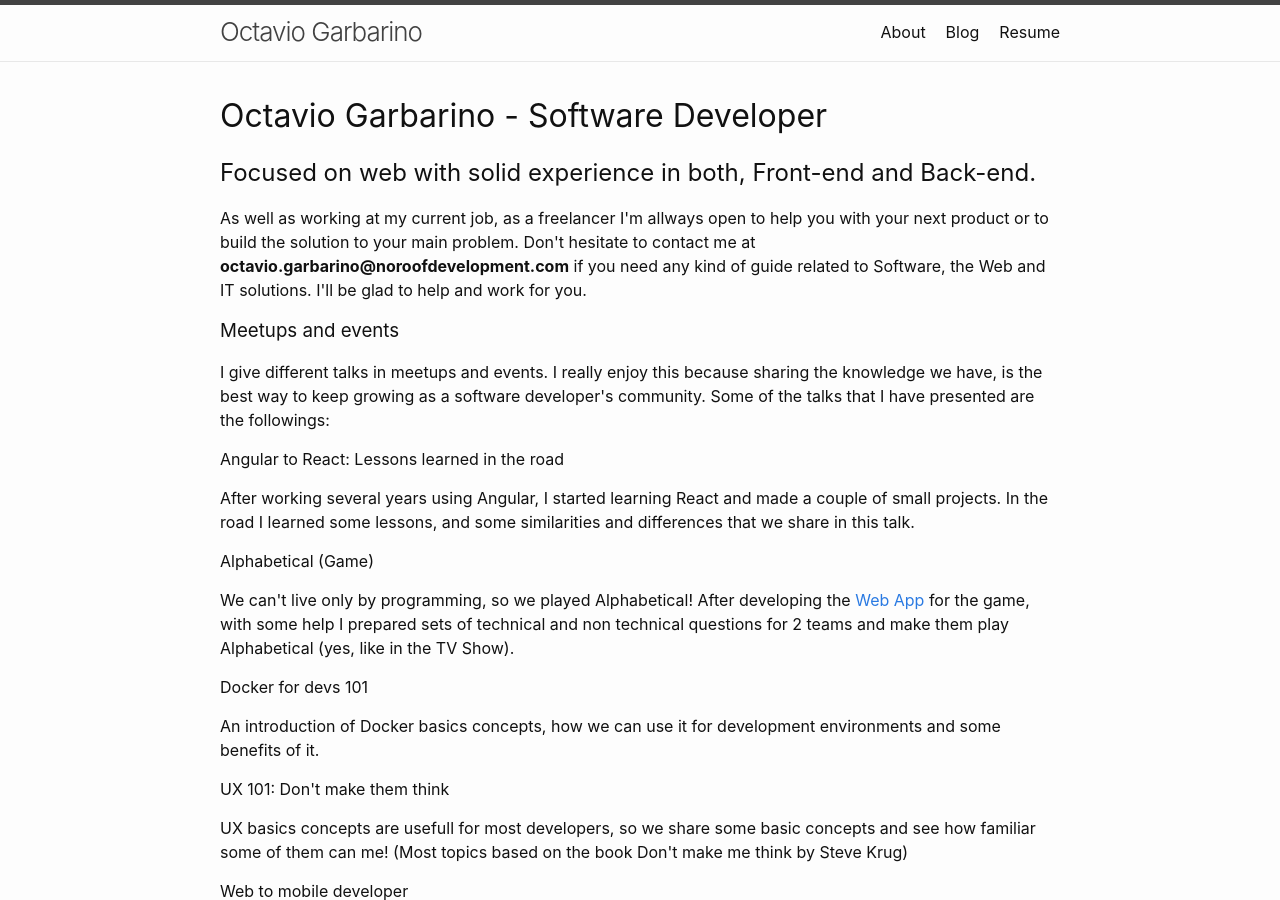
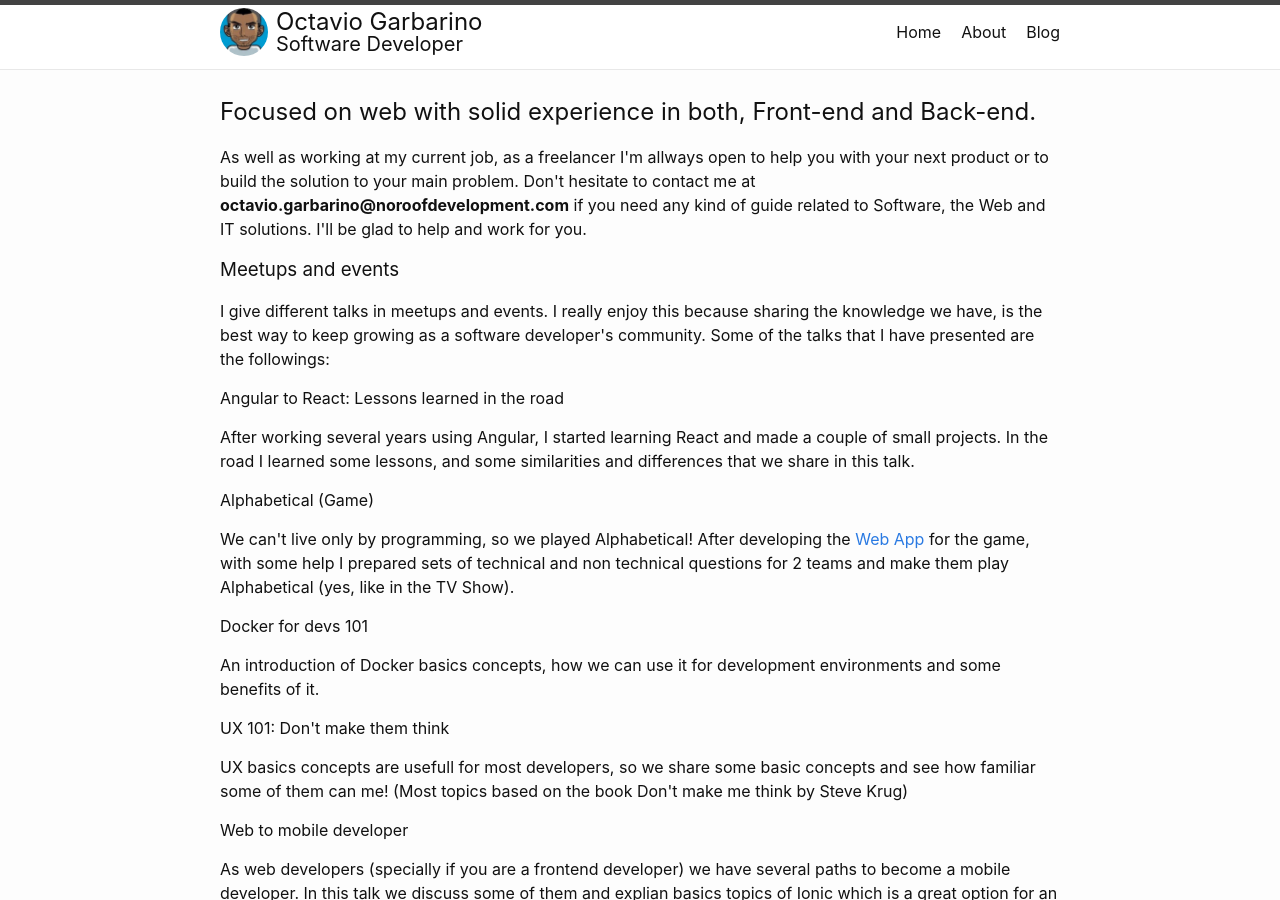
Before and after one commit to octaviogarbet/octaviogarbet.github.io, a Jekyll site: the page built from index.html, in a window 1280 px wide and 900 px high. Built offline with Jekyll 4.4.1, drawn with Linux system fonts in a browser that asks for light colours.

Commit message:
fixed header added

```diff
--- a/_config.yml
+++ b/_config.yml
@@ -17,6 +17,7 @@ defaults:
     values:
       layout: "default_minima"
 title: Octavio Garbarino
+subtitle: Software Developer
 Author: Octavio Garbarino
 email: your-email@example.com
 description: >- # this means to ignore newlines until "baseurl:"
--- a/_includes/head.html
+++ b/_includes/head.html
@@ -2,6 +2,7 @@
   <meta charset="utf-8">
   <meta http-equiv="X-UA-Compatible" content="IE=edge">
   <meta name="viewport" content="width=device-width, initial-scale=1">
+  <title>{{ page.title }} - {{ page.subtitle }}</title>
   <link rel="shortcut icon" href="https://oti.noroofdevelopment.com/favicon.ico" />
   {%- seo -%}
   <link rel="stylesheet" href="{{ "/assets/main.css" | relative_url }}">
--- a/_includes/header.html
+++ b/_includes/header.html
@@ -3,7 +3,15 @@
   <div class="wrapper">
     {%- assign default_paths = site.pages | map: "path" -%}
     {%- assign page_paths = site.header_pages | default: default_paths -%}
-    <a class="site-title" rel="author" href="{{ "/" | relative_url }}">{{ site.title | escape }}</a>
+    <div class="profile">
+      <div class="avatar">
+        <img src="https://oti.noroofdevelopment.com/favicon.ico" alt="Profile photo">
+      </div>
+      <div class="heading">
+        <h1>{{ site.title | escape }}</h1>
+        <h2>{{ site.subtitle | escape }}</h2>
+      </div>
+    </div>
 
     {%- if page_paths -%}
       <nav class="site-nav">
@@ -17,12 +25,12 @@
         </label>
 
         <div class="trigger">
-          {%- for path in page_paths -%}
-            {%- assign my_page = site.pages | where: "path", path | first -%}
-            {%- if my_page.title -%}
-            <a class="page-link" href="{{ my_page.url | relative_url }}">{{ my_page.title | escape }}</a>
+          {% for item in site.data.navigation %}
+            {%- assign my_page = item -%}
+            {%- if my_page.name -%}
+            <a class="page-link" {% if page.url == my_page.link %}class="current"{% endif %} href="{{ my_page.link | relative_url }}">{{ my_page.name | escape }}</a>
             {%- endif -%}
-          {%- endfor -%}
+          {% endfor %}
         </div>
       </nav>
     {%- endif -%}
--- a/_sass/main.scss
+++ b/_sass/main.scss
@@ -1,3 +1,5 @@
+@charset "utf-8";
+
 :root {
   --color-primary: #ff8A5B;
   --color-primary-light: #ffAA7B;
@@ -25,7 +27,7 @@ html {
 body {
   margin: 0;
   background-color: var(--color-background);
-  font-family: -apple-system, BlinkMacSystemFont, "Segoe UI", "Roboto", "Oxygen",
+  font-family: "Roboto", -apple-system, BlinkMacSystemFont, "Segoe UI", "Oxygen",
     "Ubuntu", "Cantarell", "Fira Sans", "Droid Sans", "Helvetica Neue",
     sans-serif;
   -webkit-font-smoothing: antialiased;
@@ -38,21 +40,7 @@ body {
 
 main {
   min-height: calc(100vh - 100px);
-}
-
-header {
-  min-height: 50px;
-  display: flex;
-  justify-content: space-around;
-  background-color: var(--color-header);
-  align-items: center;
-}
-
-.heading {
-  flex-grow: 0.5;
-  h1 {
-    color: var(--color-secondary);
-  }
+  margin-top: 4rem;
 }
 
 footer {
@@ -67,6 +55,53 @@ code {
     monospace;
 }
 
-.current {
-  color: green;
+
+// Define defaults for each variable.
+
+$base-font-family: -apple-system, BlinkMacSystemFont, "Segoe UI", Roboto, Helvetica, Arial, sans-serif, "Apple Color Emoji", "Segoe UI Emoji", "Segoe UI Symbol" !default;
+$base-font-size:   16px !default;
+$base-font-weight: 400 !default;
+$small-font-size:  $base-font-size * 0.875 !default;
+$base-line-height: 1.5 !default;
+
+$spacing-unit:     30px !default;
+
+$text-color:       #111 !default;
+$background-color: #fdfdfd !default;
+$brand-color:      #2a7ae2 !default;
+
+$grey-color:       #828282 !default;
+$grey-color-light: lighten($grey-color, 40%) !default;
+$grey-color-dark:  darken($grey-color, 25%) !default;
+
+$table-text-align: left !default;
+
+// Width of the content area
+$content-width:    900px !default;
+
+$on-palm:          600px !default;
+$on-laptop:        900px !default;
+
+// Use media queries like this:
+// @include media-query($on-palm) {
+//   .wrapper {
+//     padding-right: $spacing-unit / 2;
+//     padding-left: $spacing-unit / 2;
+//   }
+// }
+@mixin media-query($device) {
+  @media screen and (max-width: $device) {
+    @content;
+  }
 }
+
+@mixin relative-font-size($ratio) {
+  font-size: $base-font-size * $ratio;
+}
+
+// Import partials.
+@import
+  "minima/base",
+  "oti/layout",
+  "minima/syntax-highlighting"
+;
--- /dev/null
+++ b/_sass/oti/_layout.scss
@@ -0,0 +1,290 @@
+/**
+ * Site header
+ */
+header {
+  border-top: 5px solid $grey-color-dark;
+  border-bottom: 1px solid $grey-color-light;
+  min-height: 4rem;
+  // Positioning context for the mobile navigation icon
+  position: fixed;
+  width: 100%;
+  background-color: var(--color-header);
+  .wrapper {
+    display: flex;
+    // justify-content: space-around;
+    .profile {
+      flex: 1;
+      display: flex;
+      .avatar {
+        display: flex;
+        flex-direction: column;
+        justify-content: center;
+        margin-right: 0.5rem;
+        img {
+          border-radius: 50%;
+          max-width: 3rem;
+        }
+      }
+      .heading {
+        display: flex;
+        flex-direction: column;
+        justify-content: center;
+        h1 {
+          font-size: 24px;
+          margin-bottom: 0;
+          line-height: 1;
+        }
+        h2 {
+          font-size: 20px;
+          margin-bottom: 0;
+          line-height: 1;
+        }
+      }
+    }
+  }
+}
+
+.site-title {
+  @include relative-font-size(1.625);
+  font-weight: 300;
+  line-height: $base-line-height * $base-font-size * 2.25;
+  letter-spacing: -1px;
+  margin-bottom: 0;
+  float: left;
+
+  &,
+  &:visited {
+    color: $grey-color-dark;
+  }
+}
+
+.site-nav {
+  float: right;
+  line-height: $base-line-height * $base-font-size * 2.25;
+
+  .nav-trigger {
+      display: none;
+  }
+
+  .menu-icon {
+    display: none;
+  }
+
+  .page-link {
+    color: $text-color;
+    line-height: $base-line-height;
+
+    // Gaps between nav items, but not on the last one
+    &:not(:last-child) {
+      margin-right: 20px;
+    }
+  }
+
+  @include media-query($on-palm) {
+    position: absolute;
+    top: 9px;
+    right: $spacing-unit / 2;
+    background-color: $background-color;
+    border: 1px solid $grey-color-light;
+    border-radius: 5px;
+    text-align: right;
+
+    label[for="nav-trigger"] {
+      display: block;
+      float: right;
+      width: 36px;
+      height: 36px;
+      z-index: 2;
+      cursor: pointer;
+    }
+
+    .menu-icon {
+      display: block;
+      float: right;
+      width: 36px;
+      height: 26px;
+      line-height: 0;
+      padding-top: 10px;
+      text-align: center;
+
+      > svg {
+        fill: $grey-color-dark;
+      }
+    }
+
+    input ~ .trigger {
+      clear: both;
+      display: none;
+    }
+
+    input:checked ~ .trigger {
+      display: block;
+      padding-bottom: 5px;
+    }
+
+    .page-link {
+      display: block;
+      padding: 5px 10px;
+
+      &:not(:last-child) {
+        margin-right: 0;
+      }
+      margin-left: 20px;
+    }
+  }
+}
+
+
+
+/**
+ * Site footer
+ */
+.site-footer {
+  border-top: 1px solid $grey-color-light;
+  padding: $spacing-unit 0;
+}
+
+.footer-heading {
+  @include relative-font-size(1.125);
+  margin-bottom: $spacing-unit / 2;
+}
+
+.contact-list,
+.social-media-list {
+  list-style: none;
+  margin-left: 0;
+}
+
+.footer-col-wrapper {
+  @include relative-font-size(0.9375);
+  color: $grey-color;
+  //max-width: 980px;
+  margin-left: auto;
+  margin-right: auto;
+}
+
+.footer-col {
+  float: left;
+  margin-bottom: $spacing-unit / 2;
+  padding-left: $spacing-unit / 2;
+}
+
+.footer-col-1 {
+  width: -webkit-calc(35% - (#{$spacing-unit} / 2));
+  width:         calc(35% - (#{$spacing-unit} / 2));
+}
+
+.footer-col-2 {
+  width: -webkit-calc(20% - (#{$spacing-unit} / 2));
+  width:         calc(20% - (#{$spacing-unit} / 2));
+}
+
+.footer-col-3 {
+  width: -webkit-calc(45% - (#{$spacing-unit} / 2));
+  width:         calc(45% - (#{$spacing-unit} / 2));
+}
+
+@include media-query($on-laptop) {
+  .footer-col-1,
+  .footer-col-2 {
+    width: -webkit-calc(50% - (#{$spacing-unit} / 2));
+    width:         calc(50% - (#{$spacing-unit} / 2));
+  }
+
+  .footer-col-3 {
+    width: -webkit-calc(100% - (#{$spacing-unit} / 2));
+    width:         calc(100% - (#{$spacing-unit} / 2));
+  }
+}
+
+@include media-query($on-palm) {
+  .footer-col {
+    float: none;
+    width: -webkit-calc(100% - (#{$spacing-unit} / 2));
+    width:         calc(100% - (#{$spacing-unit} / 2));
+  }
+}
+
+
+
+/**
+ * Page content
+ */
+.page-content {
+  padding: $spacing-unit 0;
+  flex: 1;
+}
+
+.page-heading {
+  @include relative-font-size(2);
+}
+
+.post-list-heading {
+  @include relative-font-size(1.75);
+}
+
+.post-list {
+  margin-left: 0;
+  list-style: none;
+
+  > li {
+    margin-bottom: $spacing-unit;
+  }
+}
+
+.post-meta {
+  font-size: $small-font-size;
+  color: $grey-color;
+}
+
+.post-link {
+  display: block;
+  @include relative-font-size(1.5);
+}
+
+
+
+/**
+ * Posts
+ */
+.post-header {
+  margin-bottom: $spacing-unit;
+}
+
+.post-title {
+  @include relative-font-size(2.625);
+  letter-spacing: -1px;
+  line-height: 1;
+
+  @include media-query($on-laptop) {
+    @include relative-font-size(2.25);
+  }
+}
+
+.post-content {
+  margin-bottom: $spacing-unit;
+
+  h2 {
+    @include relative-font-size(2);
+
+    @include media-query($on-laptop) {
+      @include relative-font-size(1.75);
+    }
+  }
+
+  h3 {
+    @include relative-font-size(1.625);
+
+    @include media-query($on-laptop) {
+      @include relative-font-size(1.375);
+    }
+  }
+
+  h4 {
+    @include relative-font-size(1.25);
+
+    @include media-query($on-laptop) {
+      @include relative-font-size(1.125);
+    }
+  }
+}
--- a/assets/main.scss
+++ b/assets/main.scss
@@ -2,4 +2,4 @@
 # Only the main Sass file needs front matter (the dashes are enough)
 ---
 
-@import "minima";
+@import "main";
--- a/index.html
+++ b/index.html
@@ -1,6 +1,7 @@
 ---
+title: Octavio Garbarino
+subtitle: Software Developer
 ---
-<h1>Octavio Garbarino - Software Developer</h1>
 <h2>Focused on web with solid experience in both, Front-end and Back-end.</h2>
 <p>As well as working at my current job, as a freelancer I'm allways open to help you with your next product or to build the solution to your main problem. Don't hesitate to contact me at <strong>octavio.garbarino<span id="replace">AT</span>noroofdevelopment.com</strong> if you need any kind of guide related to Software, the Web and IT solutions. I'll be glad to help and work for you.</p>
 <section>
```
